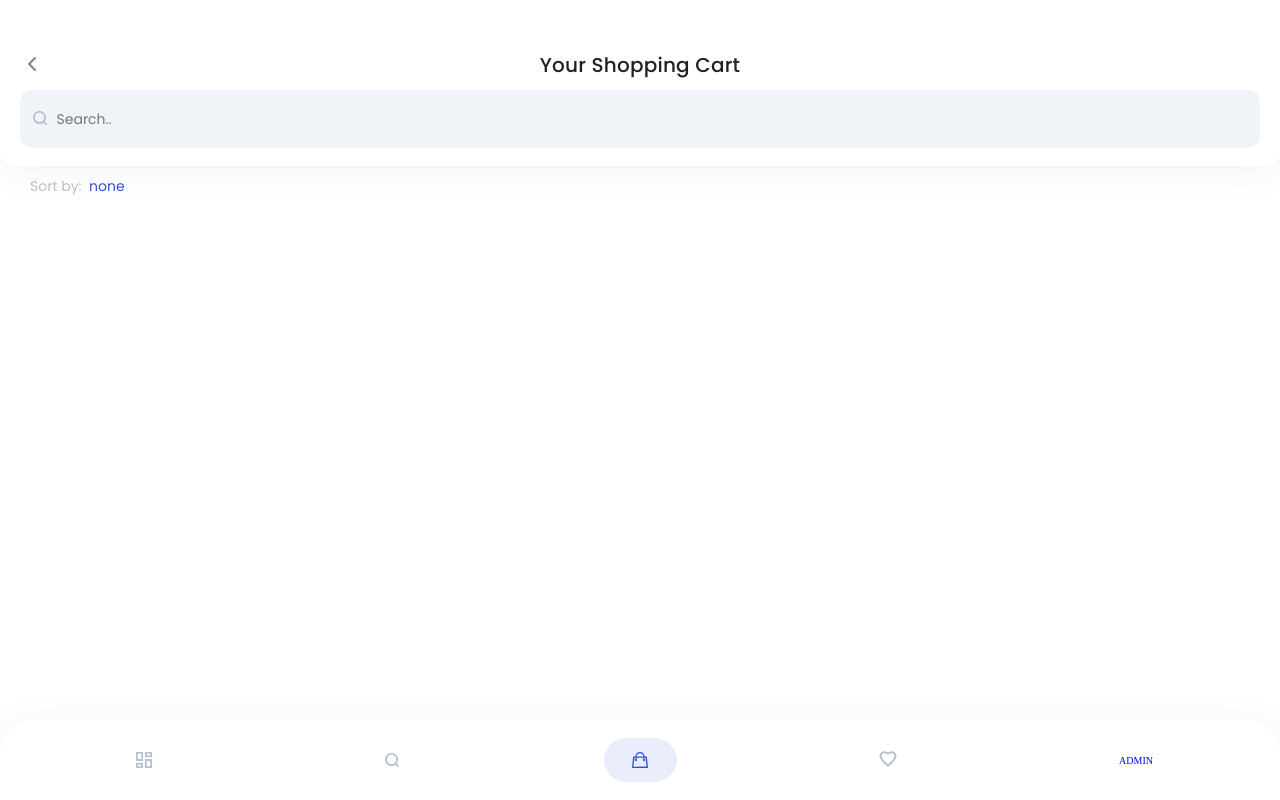
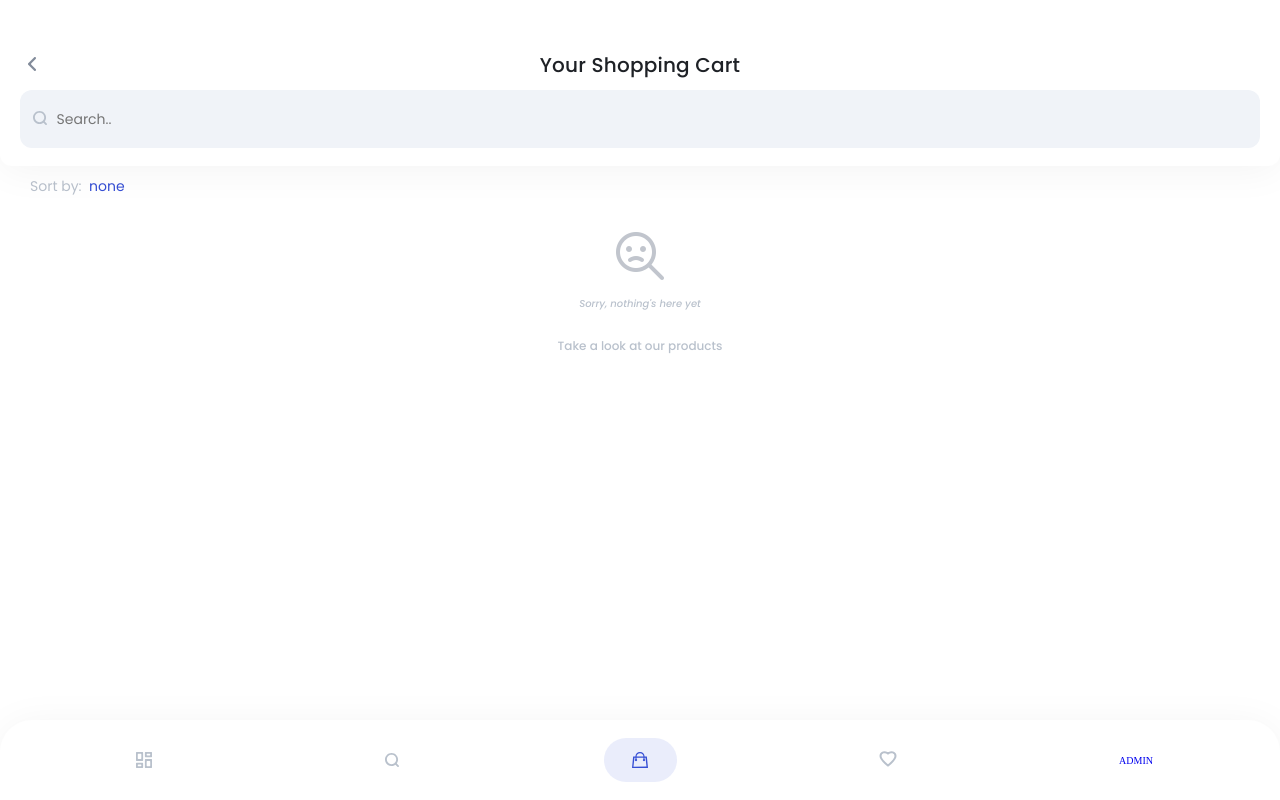
Before and after one commit to CreateYourReality/frontend-eshop, a React (Vite) app: page /cart in a window 1280 px wide. Built offline with nearby package versions, Linux system fonts and the light colour scheme.

Commit message:
fallback - leerer Warenkorb/ leere Fav

```diff
--- /dev/null
+++ b/src/components/NothingHere/NothingHere.css
@@ -0,0 +1,31 @@
+.nothing-here-div {
+	height: 100%;
+	display: flex;
+	flex-direction: column;
+	align-items: center;
+	justify-content: center;
+	grid-column-start: 1;
+	grid-column-end: -1;
+	padding: 20px 0;
+}
+
+.nothing-here-div img {
+	filter: opacity(50%);
+	margin-bottom: var(--gap-10);
+}
+
+.nothing-here-div p {
+	font-family: Poppins-MediumItalic;
+	font-weight: 500;
+	color: var(--gray-04);
+	margin-bottom: var(--gap-10);
+}
+
+.nothing-here-div a {
+	text-decoration: none;
+	color: var(--gray-04);
+	font-family: Poppins-Medium;
+	font-size: 1.2rem;
+	padding: 15px;
+	cursor: pointer;
+}
--- /dev/null
+++ b/src/components/NothingHere/NothingHere.jsx
@@ -0,0 +1,14 @@
+import { Link } from "react-router-dom";
+import "./NothingHere.css";
+
+const NothingHere = () => {
+	return (
+		<div className='nothing-here-div'>
+			<img src='../../src/assets/img/empty.png' alt='' />
+			<p>Sorry, nothing's here yet</p>
+			<Link to='/home'>Take a look at our products</Link>
+		</div>
+	);
+};
+
+export default NothingHere;
--- a/src/pages/Favorites/Favorites.jsx
+++ b/src/pages/Favorites/Favorites.jsx
@@ -6,6 +6,7 @@ import Footer from "../../components/Footer/Footer";
 import GoBackHeader from "../../components/goBackHeader/GoBackHeader";
 import { Link } from "react-router-dom";
 import ArticleCard from "../../components/ArticleCard/ArticleCard";
+import NothingHere from "../../components/NothingHere/NothingHere";
 
 const Favorites = () => {
 	const { data } = useContext(dataContext);
@@ -25,7 +26,10 @@ const Favorites = () => {
 			<main className='productList'>
 				{favoriteProducts ? (
 					<>
-						{favoriteProducts?.map((product, index) => (
+						{favorites.length === 0 ? (
+							<NothingHere />
+						) : (
+							favoriteProducts?.map((product, index) => (
 								<Link key={index} to={`/details/${product.id}`}>
 									<article className='articleCard'>
 										<ArticleCard
@@ -37,7 +41,8 @@ const Favorites = () => {
 										/>
 									</article>
 								</Link>
-						))}
+							))
+						)}
 					</>
 				) : (
 					<p>DATEN WERDEN GELADEN...</p>
--- a/src/pages/Shoppingcart/Shoppingcart.jsx
+++ b/src/pages/Shoppingcart/Shoppingcart.jsx
@@ -4,38 +4,61 @@ import Footer from "../../components/Footer/Footer";
 import GoBackHeader from "../../components/goBackHeader/GoBackHeader";
 import ArticleCard from "../../components/ArticleCard/ArticleCard";
 import DeleteSvg from "../../components/svgComponents/delete/DeleteSvg";
-import SearchInput from "../../components/inputs/SearchInput/SearchInput"
-import './Shoppingcart.css'
-import SelectSortType from "../../components/SelectSortType/SelectSortType"
+import SearchInput from "../../components/inputs/SearchInput/SearchInput";
+import "./Shoppingcart.css";
+import SelectSortType from "../../components/SelectSortType/SelectSortType";
+import NothingHere from "../../components/NothingHere/NothingHere";
 
 const Shoppingcart = () => {
 	const { shoppingcart, setShoppingcart } = useContext(shoppingcartContext);
-    const [summe, setSumme] = useState(0)
-    const [text, setText] = useState("")
+	const [summe, setSumme] = useState(0);
+	const [text, setText] = useState("");
 
-    const removeProduct = (i) => {
+	const removeProduct = i => {
 		setShoppingcart(prev => {
-            const productsArray = [...prev]
-            productsArray.splice(i, 1)
-            return productsArray
-        })
-    }
+			const productsArray = [...prev];
+			productsArray.splice(i, 1);
+			return productsArray;
+		});
+	};
 
 	const [sortBy, setSortBy] = useState("");
 
-    const mySortArray = ["none","A-Z","Z-A","Lowest Price","Highest Price","Highest rating","Lowest rating"]
+	const mySortArray = [
+		"none",
+		"A-Z",
+		"Z-A",
+		"Lowest Price",
+		"Highest Price",
+		"Highest rating",
+		"Lowest rating",
+	];
 
-    const getSortType = (sortType) => {
-        switch(sortType){
-            case "A-Z": return sortAZ;break;
-            case "Z-A": return sortZA;break;
-            case "Lowest Price": return sortLow;break;
-            case "Highest Price": return sortHigh;break;
-            case "Highest rating": return sortRatingHigh;break;
-            case "Lowest rating": return sortRatingLow;break;
-            default : return;break;
+	const getSortType = sortType => {
+		switch (sortType) {
+			case "A-Z":
+				return sortAZ;
+				break;
+			case "Z-A":
+				return sortZA;
+				break;
+			case "Lowest Price":
+				return sortLow;
+				break;
+			case "Highest Price":
+				return sortHigh;
+				break;
+			case "Highest rating":
+				return sortRatingHigh;
+				break;
+			case "Lowest rating":
+				return sortRatingLow;
+				break;
+			default:
+				return;
+				break;
 		}
-    }
+	};
 
 	const sortAZ = (a, b) => a.product.title.localeCompare(b.title);
 	const sortZA = (a, b) => b.product.title.localeCompare(a.title);
@@ -44,48 +67,66 @@ const Shoppingcart = () => {
 	const sortRatingLow = (a, b) => a.product.rating - b.product.rating;
 	const sortRatingHigh = (a, b) => b.product.rating - a.product.rating;
 
-    const filterByText = (a) => {
-        return a.product.id.toString().toLowerCase().includes(text.toLowerCase())?a:a.product.title.toLowerCase().includes(text.toLowerCase())?a:a.product.brand.toLowerCase().includes(text.toLowerCase())?a:null
-    }
+	const filterByText = a => {
+		return a.product.id.toString().toLowerCase().includes(text.toLowerCase())
+			? a
+			: a.product.title.toLowerCase().includes(text.toLowerCase())
+			? a
+			: a.product.brand.toLowerCase().includes(text.toLowerCase())
+			? a
+			: null;
+	};
 
 	useEffect(() => {
 		let sum = 0;
 		shoppingcart?.forEach(item => {
-            sum += item.product.price * item.counter
+			sum += item.product.price * item.counter;
 		});
 
-        setSumme(sum)
-    }, [shoppingcart])
+		setSumme(sum);
+	}, [shoppingcart]);
 
 	return (
 		<>
 			<header>
-			    <GoBackHeader text='Your Shopping Cart' summe={summe}/>
-                <SearchInput setText={setText}/>
+				<GoBackHeader text='Your Shopping Cart' summe={summe} />
+				<SearchInput setText={setText} />
 			</header>
 			<main className='shoppingcart'>
-                <SelectSortType mySortArray={mySortArray} sortBy={sortBy} setSortBy={setSortBy} />
+				<SelectSortType
+					mySortArray={mySortArray}
+					sortBy={sortBy}
+					setSortBy={setSortBy}
+				/>
 				{shoppingcart ? (
-					<div className="productList">
-						{shoppingcart?.sort(getSortType(sortBy)).filter(text.length!==0?filterByText:(a) => a).map((products, index) => (
-								<article className='articleCard'>
-                                    <div onClick={() => removeProduct(index)} className="svg-wrapper">
+					shoppingcart.length === 0 ? (
+						<NothingHere />
+					) : (
+						<div className='productList'>
+							{shoppingcart
+								.sort(getSortType(sortBy))
+								.filter(text.length !== 0 ? filterByText : a => a)
+								.map((products, index) => (
+									<article className='articleCard' key={index}>
+										<div
+											onClick={() => removeProduct(index)}
+											className='svg-wrapper'
+										>
 											<DeleteSvg />
 										</div>
-
 										<ArticleCard
 											title={products.product.title}
 											image={products.product.image}
 											id={products.product.id}
 											rating={products.product.rating}
 											price={products.product.price}
-                                        key={index}
 											selectedProduct={products.product}
 											countProduct={products.counter}
 										/>
 									</article>
 								))}
 						</div>
+					)
 				) : (
 					<p>DATEN WERDEN GELADEN...</p>
 				)}
@@ -93,6 +134,6 @@ const Shoppingcart = () => {
 			<Footer />
 		</>
 	);
-}
+};
 
 export default Shoppingcart;
```
Also changed, not shown: src/assets/img/empty.png (added). Lines whose indentation alone changed are shown as unchanged.
